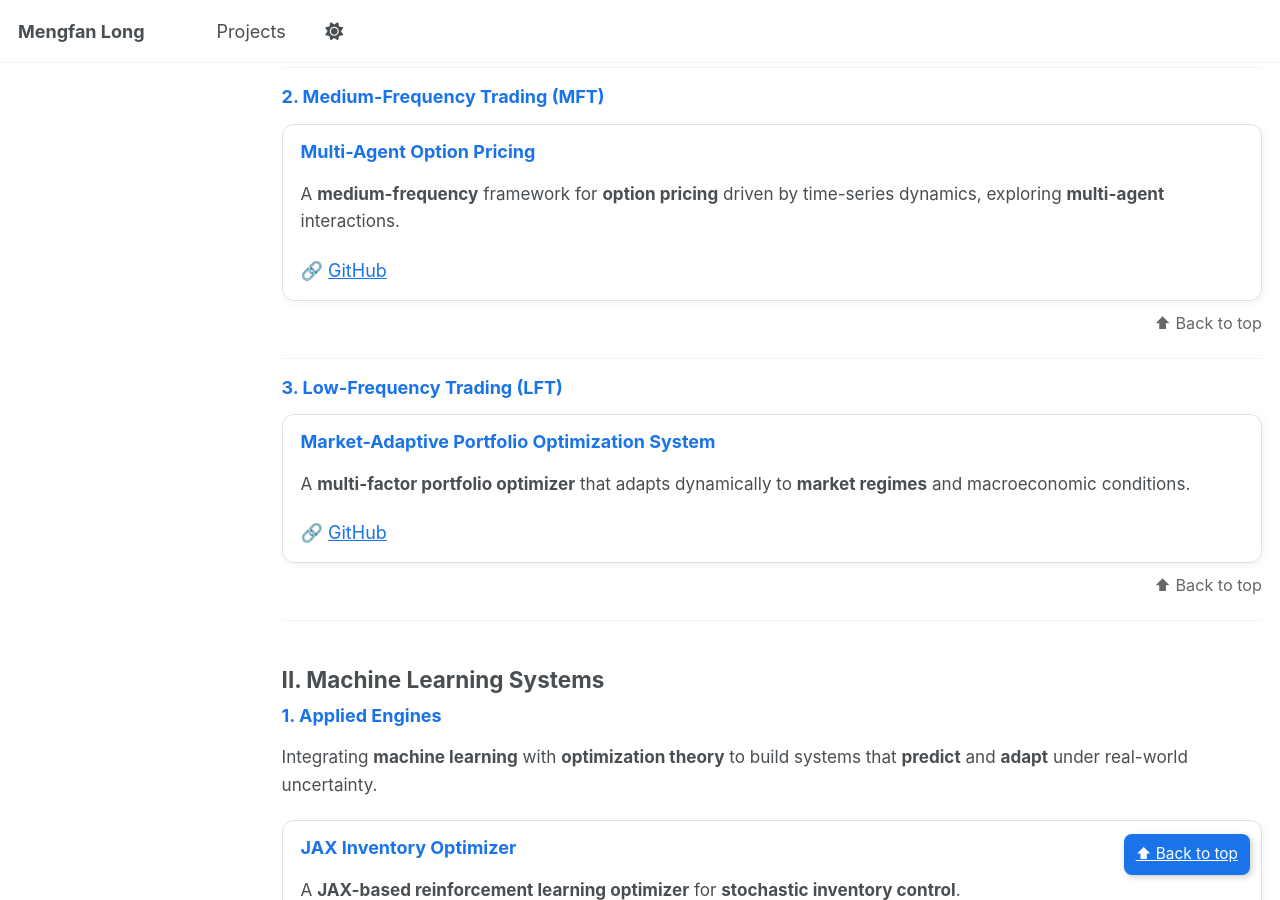
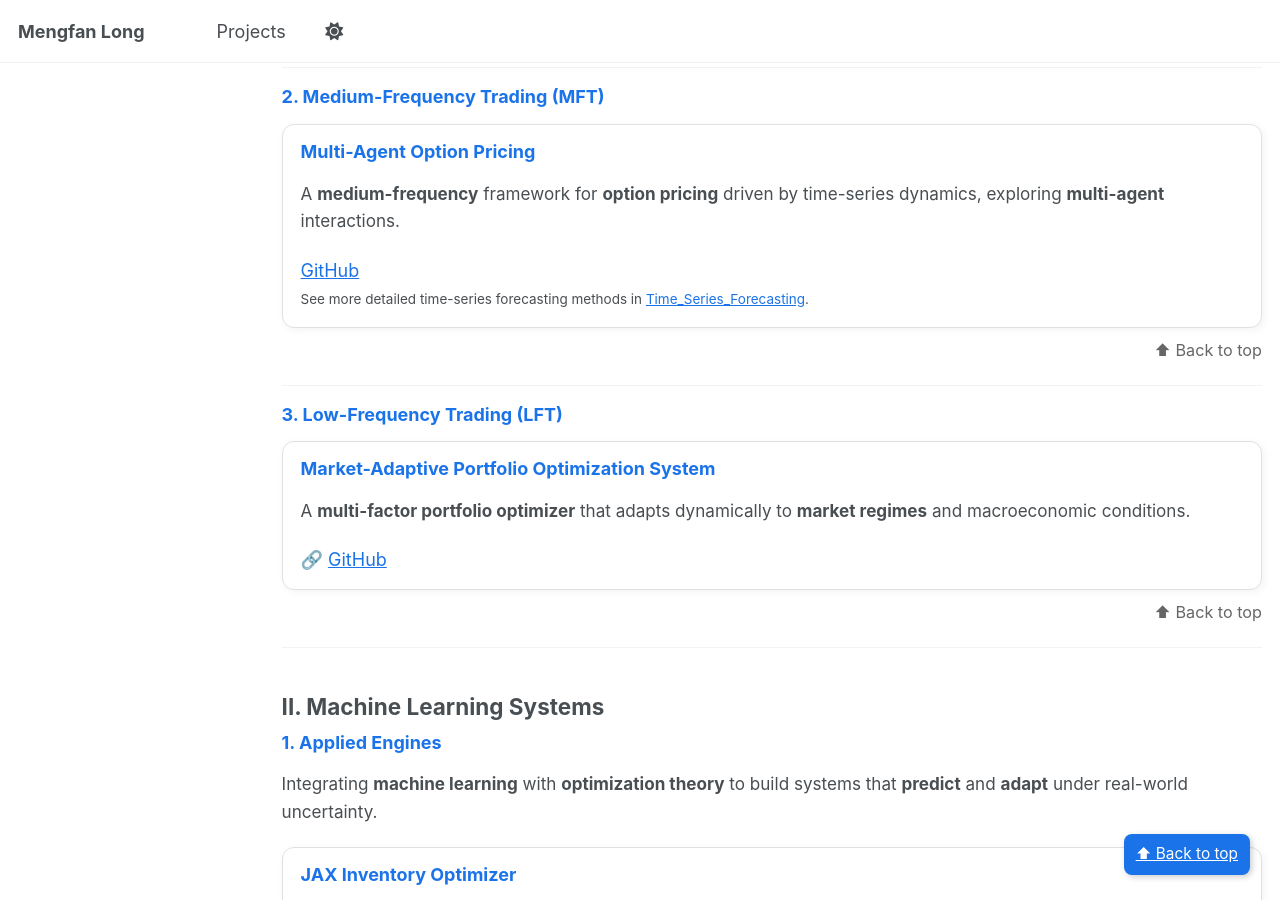
Before and after one commit to kevinlmf/kevinlmf.github.io, a Jekyll site: the page built from _pages/projects.md, in a window 1280 px wide and 900 px high, scrolled down 1156 px. Built offline with Jekyll 4.4.1, drawn with Linux system fonts in a browser that asks for light colours; a script that is not in the unit is left out.

Commit message:
Update projects.md

```diff
--- a/_pages/projects.md
+++ b/_pages/projects.md
@@ -61,8 +61,13 @@ Covering the **spectrum** of quantitative trading — including **high-frequency
   <p>
     A <b>medium-frequency</b> framework for <b>option pricing</b> driven by time-series dynamics, exploring <b>multi-agent</b> interactions.
   </p>
-  🔗 <a href="https://github.com/kevinlmf/Options_Pricing" target="_blank">GitHub</a>
+  <a href="https://github.com/kevinlmf/Options_Pricing" target="_blank">GitHub</a><br>
+  <small>
+    See more detailed time-series forecasting methods in
+    <a href="https://github.com/kevinlmf/Time_Series_Forecasting" target="_blank">Time_Series_Forecasting</a>.
+  </small>
 </div>
+
 
 <p class="back-top"><a href="#top">⬆ Back to top</a></p>
 
```
